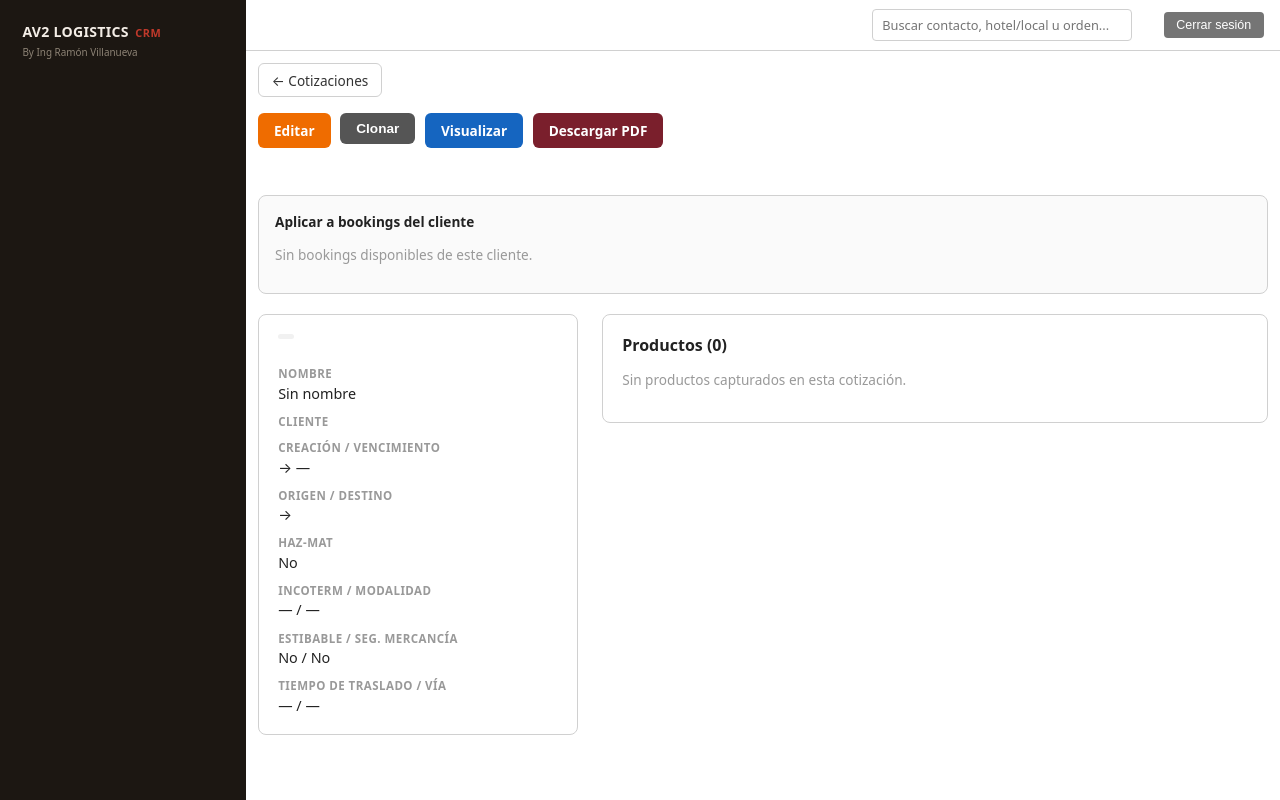
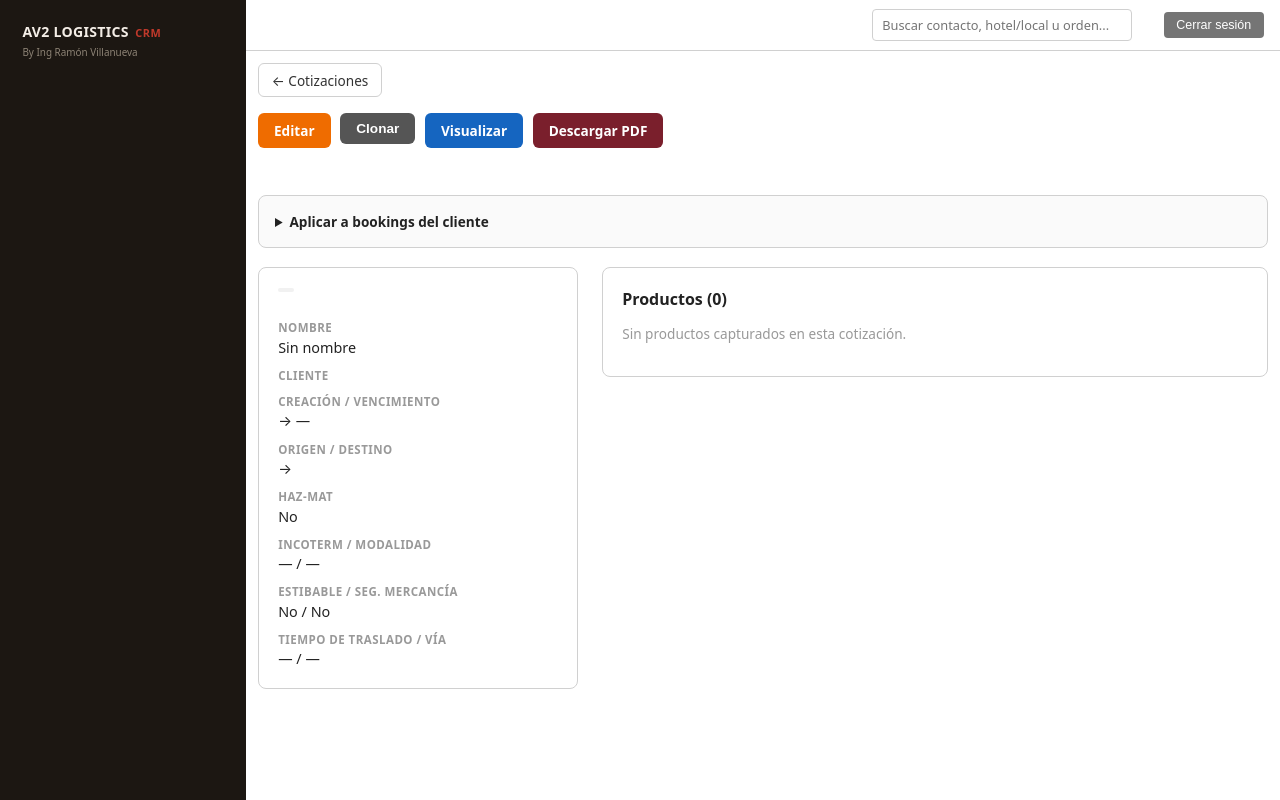
Before and after one commit to Ramonchiky47/reporte-vendedores-cargolink, a Flask app: template templates/crm_cotizacion_detalle.html in a window 1280 px wide. Run offline with Flask 3, Linux system fonts and the light colour scheme; the template is opened without the code that fills it, so the values that code supplies are empty; some libraries are stand-ins or nearby versions.

Commit message:
La sección de aplicar bookings ahora es colapsable (cerrada por default)

```diff
--- a/templates/crm_cotizacion_detalle.html
+++ b/templates/crm_cotizacion_detalle.html
@@ -20,6 +20,11 @@
 
   .caja-accion { border: 1px solid var(--borde); border-radius: 8px; padding: 1rem; margin-bottom: 1.2rem; background: #fafafa; }
   .caja-accion h4 { margin: 0 0 0.6rem; font-size: 0.85rem; }
+  .detalle-aplicar-booking summary {
+    font-size: 0.85rem; font-weight: 700; cursor: pointer; color: #222; list-style: revert;
+  }
+  .detalle-aplicar-booking[open] summary { margin-bottom: 0.6rem; }
+  .detalle-aplicar-booking summary::-webkit-details-marker { margin-right: 0.3rem; }
   .fila-accion { display: flex; align-items: center; gap: 0.5rem; flex-wrap: wrap; }
   .fila-accion select {
     padding: 0.5rem 0.7rem; border: 1px solid var(--borde); border-radius: 6px; font: inherit; font-size: 0.85rem;
@@ -99,8 +104,8 @@
   {% endif %}
 
   {% if doc.estatus != 'perdida' %}
-  <div class="caja-accion">
-    <h4>Aplicar a bookings del cliente</h4>
+  <details class="caja-accion detalle-aplicar-booking">
+    <summary>Aplicar a bookings del cliente</summary>
     {% if doc.bookings_disponibles %}
     <form method="post" action="{{ url_for('crm_cotizacion_aplicar_booking', cotizacion_id=cotizacion_id) }}" id="form-aplicar-booking" onsubmit="return confirm('¿Aplicar esta cotización a los bookings seleccionados? Quedará (o seguirá) como Ganada.');">
       <div class="lista-checks-bookings">
@@ -119,7 +124,7 @@
     {% else %}
       <p class="pendiente">Sin bookings disponibles de este cliente.</p>
     {% endif %}
-  </div>
+  </details>
   {% endif %}
 
   {% if doc.estatus in ('vigente', 'vencido') %}
```
